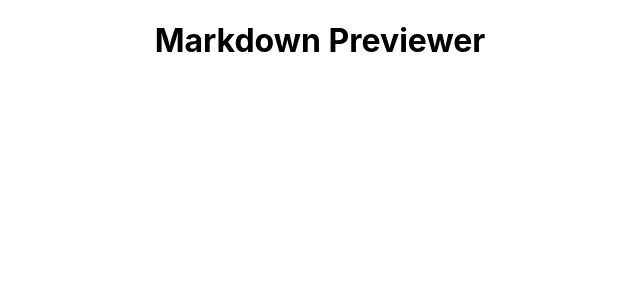
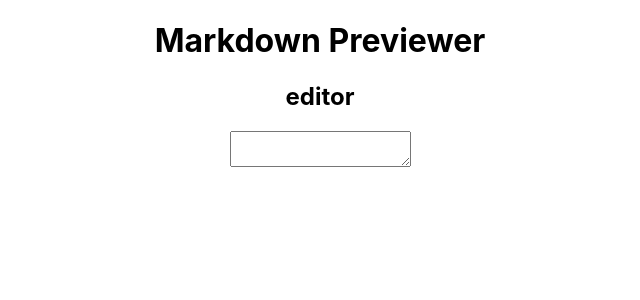
Before and after one commit to fccJashCoda/markdownpreviewer, a React (Create React App) app: page / in a window 1280 px wide. Shown: the top 300 px of the page, without its empty margins (320-960 px from the left). Built offline with nearby package versions, Linux system fonts and the light colour scheme.

Commit message:
add: Editor & Previewer components, solution to markdown translation

```diff
--- a/package.json
+++ b/package.json
@@ -6,6 +6,7 @@
     "@testing-library/jest-dom": "^5.11.6",
     "@testing-library/react": "^11.1.2",
     "@testing-library/user-event": "^12.2.2",
+    "marked": "^1.2.3",
     "react": "^17.0.1",
     "react-dom": "^17.0.1",
     "react-scripts": "4.0.0",
--- /dev/null
+++ b/src/components/Editor.js
@@ -0,0 +1,12 @@
+import { useState } from 'react';
+
+const Editor = ({ action, value }) => {
+  return (
+    <>
+      <h2>editor</h2>
+      <textarea value={value} onChange={(e) => action(e.target.value)} />
+    </>
+  );
+};
+
+export default Editor;
--- a/src/components/MarkdownPreviewer.js
+++ b/src/components/MarkdownPreviewer.js
@@ -1,9 +1,20 @@
 import { useState } from 'react';
+import marked from 'marked';
+import Editor from './Editor';
+import Previewer from './Previewer';
 
 const MarkdownPreviewer = () => {
+  const [markdown, setMarkdown] = useState('');
+
+  const onChange = (input) => {
+    setMarkdown(input);
+  };
+
   return (
     <div>
       <h1>Markdown Previewer</h1>
+      <Editor action={onChange} value={markdown} />
+      <Previewer markdown={markdown} />
     </div>
   );
 };
--- /dev/null
+++ b/src/components/Previewer.js
@@ -0,0 +1,10 @@
+import marked from 'marked';
+
+const Previewer = ({ markdown }) => {
+  const handleMarkdown = () => {
+    return { __html: marked(markdown) };
+  };
+  return <div dangerouslySetInnerHTML={handleMarkdown()} />;
+};
+
+export default Previewer;
```
Also changed, not shown: 1 other file (tests, documents, lock files or other folders).
